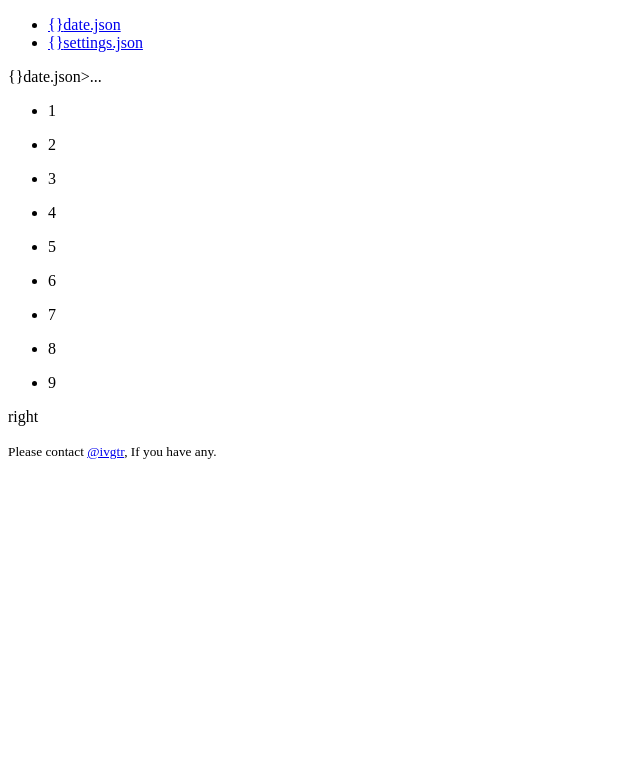
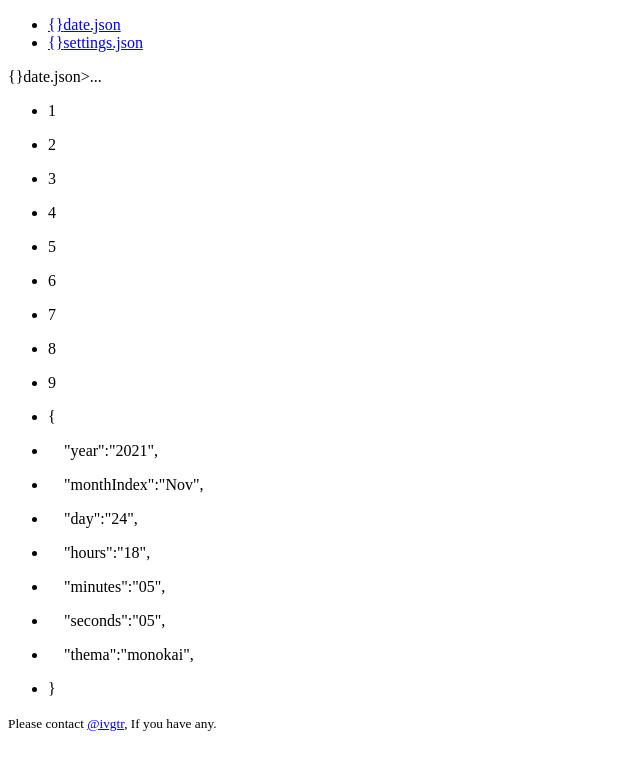
Before and after one commit to ivgtr/json-clock, a Next.js app: page /date in a window 1280 px wide. Shown: the top 770 px of the page, without its empty margins (0-640 px from the left). Built offline with nearby package versions, Linux system fonts and the light colour scheme.

Commit message:
:sparkles: add: 後で変更するけどデータを入れる土台を追加

```diff
--- a/src/pages/date/index.tsx
+++ b/src/pages/date/index.tsx
@@ -7,47 +7,65 @@ import { DefaultLayout } from "../../layouts/DefaultLayout";
 const clockInfo = [
   {
     id: 0,
-    content: "{",
+    left: "{",
+    center: "",
+    right: "",
     indent: 0,
   },
   {
     id: 1,
-    content: "year: 2021",
+    left: "year",
+    center: ":",
+    right: "2021",
     indent: 1,
   },
   {
     id: 2,
-    content: "monthIndex: Nov",
+    left: "monthIndex",
+    center: ":",
+    right: "Nov",
     indent: 1,
   },
   {
     id: 3,
-    content: "day: 24",
+    left: "day",
+    center: ":",
+    right: "24",
     indent: 1,
   },
   {
     id: 4,
-    content: "hours: 17",
+    left: "hours",
+    center: ":",
+    right: "18",
     indent: 1,
   },
   {
     id: 5,
-    content: "minutes: 10",
+    left: "minutes",
+    center: ":",
+    right: "05",
     indent: 1,
   },
   {
     id: 6,
-    content: "seconds: 10",
+    left: "seconds",
+    center: ":",
+    right: "05",
     indent: 1,
   },
   {
     id: 7,
-    content: "thema: monokai",
+    left: "thema",
+    center: ":",
+    right: "monokai",
     indent: 1,
   },
   {
     id: 8,
-    content: "}",
+    left: "}",
+    center: "",
+    right: "",
     indent: 0,
   },
 ];
@@ -82,7 +100,36 @@ const DatePage: NextPage = () => {
             <CodeLines lineLength={clockInfo.length} />
           </div>
           <div className={classNames("w-full", "h-full", "bg-[#1E1E1E]")}>
-            <p>right</p>
+            <ul>
+              {clockInfo.map((item) => {
+                const isObjectKey = item.left !== "{" && item.left !== "}";
+                return (
+                  <li key={item.id} className={classNames("h-[18px]")}>
+                    <p
+                      className={classNames(
+                        "flex",
+                        "gap-1",
+                        "w-full",
+                        "h-full",
+                        "bg-[#1E1E1E]",
+                        "text-xs",
+                        "text-[#9E9E9E]"
+                      )}
+                      style={{ paddingLeft: `${item.indent * 16}px` }}
+                    >
+                      <span className={classNames(isObjectKey && "text-[#9cdcfe]")}>
+                        {isObjectKey ? `"${item.left}"` : item.left}
+                      </span>
+                      <span>{item.center}</span>
+                      <span className={classNames(isObjectKey && "text-[#ce9178]")}>
+                        {isObjectKey ? `"${item.right}"` : item.right}
+                      </span>
+                      {isObjectKey && <span>{","}</span>}
+                    </p>
+                  </li>
+                );
+              })}
+            </ul>
           </div>
         </div>
       </DefaultLayout>
```
